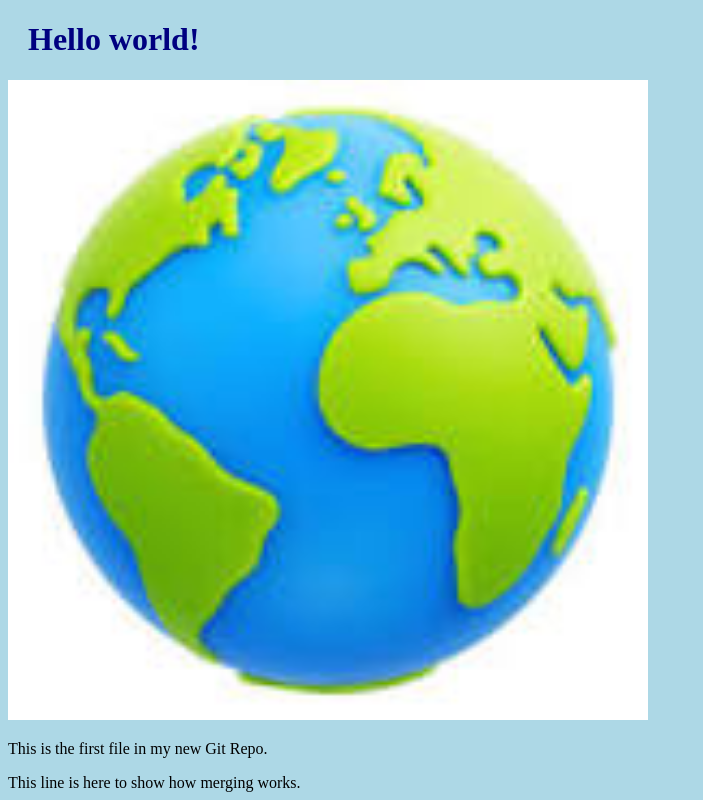
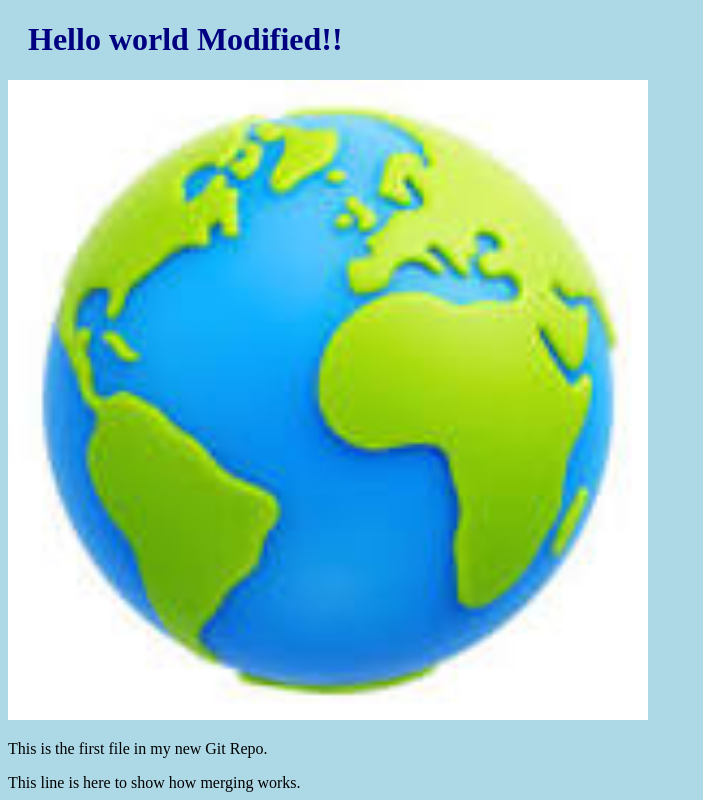
Before and after one commit to forkanes/hello-world, a plain HTML site: page index.html in a window 1280 px wide. Shown: the top 800 px of the page, without its empty margins (0-703 px from the left). Drawn offline with Linux system fonts and the light colour scheme.

Commit message:
Update index.html
Cambio contenido h1

```diff
--- a/index.html
+++ b/index.html
@@ -6,7 +6,7 @@
 </head>
 <body>
 
-<h1>Hello world!</h1>
+<h1>Hello world Modified!!</h1>
 <div><img src="img_hello_world.jpg" alt="Hello World from Space" style="width:100%;max-width:640px"></div>
 <p>This is the first file in my new Git Repo.</p>
 <p>This line is here to show how merging works.</p>
```
